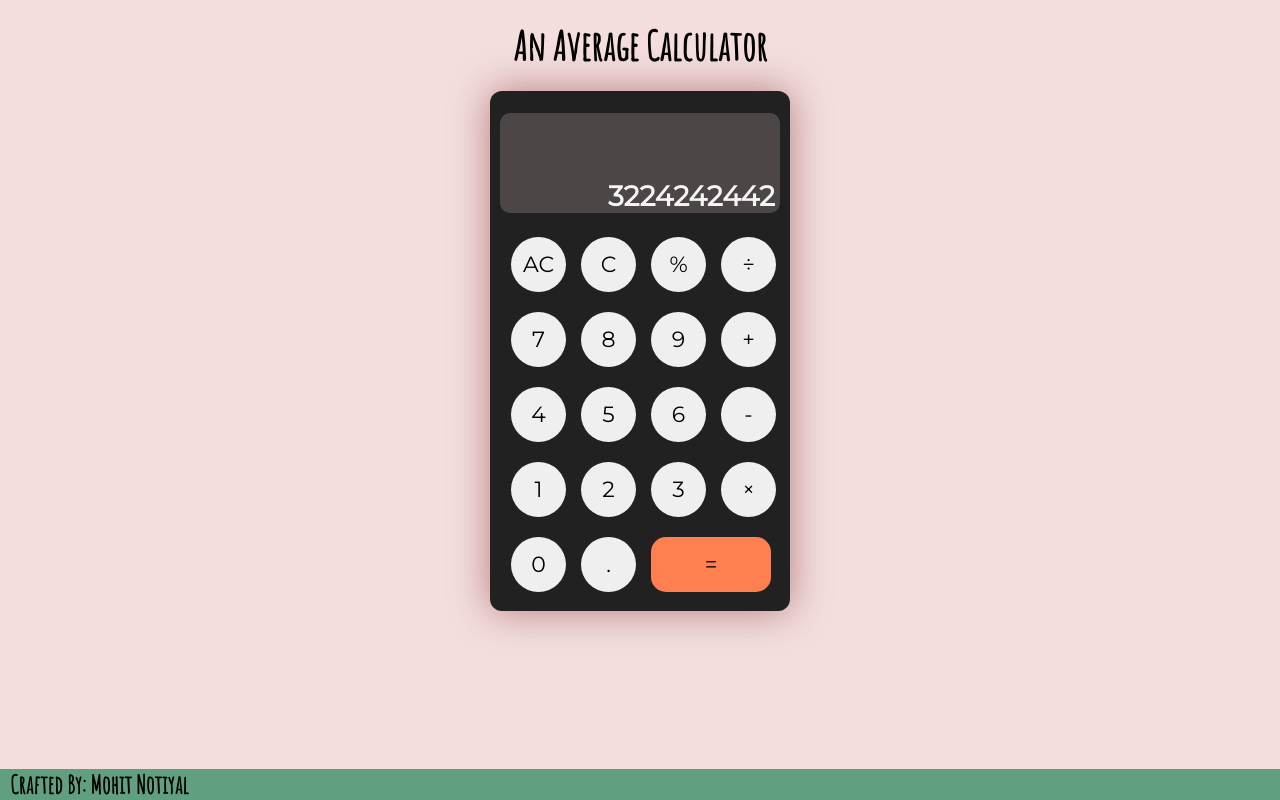
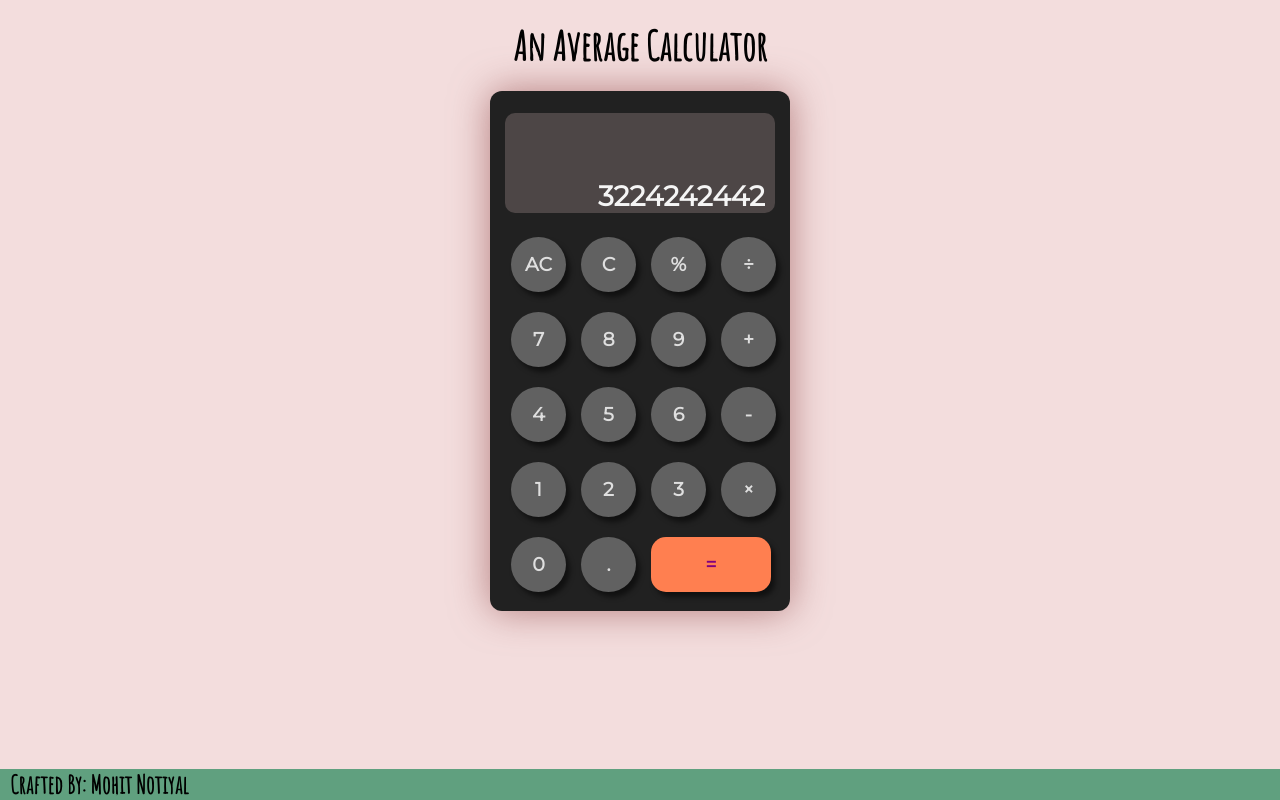
Before and after one commit to iwantroca/calculator, a plain HTML site: page index.html in a window 1280 px wide. Drawn offline with Linux system fonts and the light colour scheme.

Commit message:
Add shadow to buttons

```diff
--- a/styles/style.css
+++ b/styles/style.css
@@ -31,7 +31,7 @@ header {
   filter: drop-shadow(0 0 19px rgba(144, 72, 72, 0.63));
 }
 .display {
-  width: 280px;
+  width: 270px;
   height: 100px;
   background: #4d4646;
   border-radius: 10px;
@@ -40,9 +40,7 @@ header {
   transform: translateX(-50%);
   position: absolute;
   top: 22px;
-  /* margin-bottom: 20px; */
 }
-/* font size of input should be  22px*/
 #input {
   font-size: 22px;
   word-wrap: break-word;
@@ -51,7 +49,7 @@ header {
   position: absolute;
   bottom: 0px;
   right: 0px;
-  margin-right: 5px;
+  margin-right: 10px;
   font-size: 28px;
   font-weight: bold;
   color: whitesmoke;
@@ -71,13 +69,22 @@ button {
   height: 55px;
   border-radius: 100%;
   border: none;
-  font-size: 22px;
+  font-size: 19px;
+  background-color: #616161;
+  color: #dfdfdf;
+  font-weight: bold;
+  box-shadow: 4px 5px 5px 0px rgba(0, 0, 0, 0.5);
+}
+button:hover {
+  cursor: pointer;
 }
 #equal-btn {
   border-radius: 15px;
   width: auto;
   background-color: coral;
   grid-column: 3/5;
+  font-weight: bold;
+  color: purple;
 }
 footer {
   position: fixed;
```
